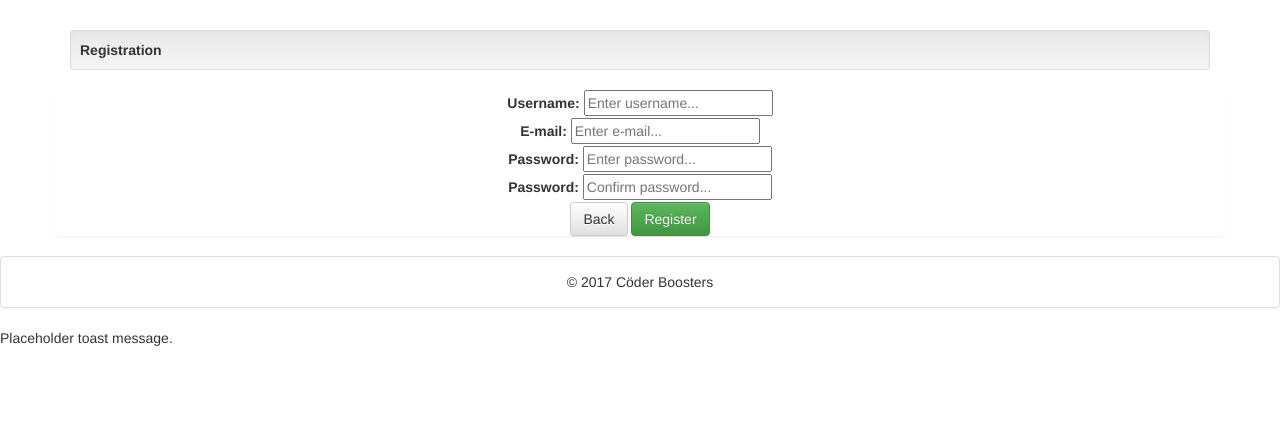
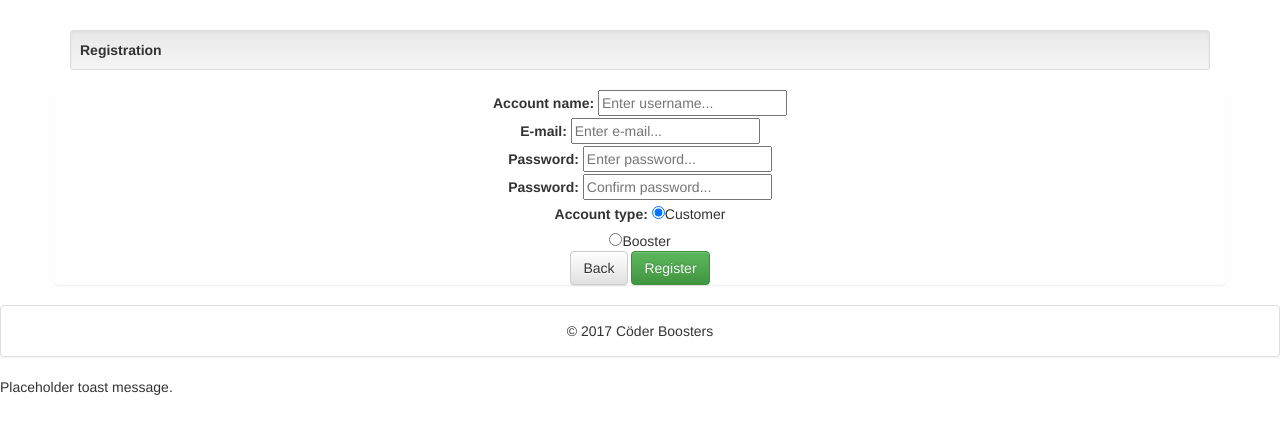
Before and after one commit to markKovacs/coder-boosters, a Spring app: page /register in a window 1280 px wide. Shown: the part 229-663 px from the top of the page. Run offline with Thymeleaf, Linux system fonts and the light colour scheme; the template is opened without the code that fills it, so the values that code supplies are empty; some libraries are stand-ins or nearby versions; some web fonts are replaced.

Commit message:
Register page have a radio button to select customer/booster

```diff
--- a/src/main/java/application/utils/InputField.java
+++ b/src/main/java/application/utils/InputField.java
@@ -15,7 +15,7 @@ public enum InputField {
     CARD_HOLDER ("^[a-zA-Z -]{4,50}$"),
     EXP_YEAR ("^20(1[7-9]|[2-9][0-9])$"),
     EXP_MONTH ("^(0?[1-9]|1[012])$"),
-    USERNAME("^[a-zA-Z-_]{4,50}$"),
+    USERNAME("^[a-zA-Z0-9-_]{4,50}$"),
     PASSWORD("^[a-zA-Z -_!?]{4,50}$");
 
     private String regex;
--- a/src/main/resources/templates/register.html
+++ b/src/main/resources/templates/register.html
@@ -33,7 +33,7 @@
 
                         <form th:action="@{~/register}" method="POST">
                             <div>
-                                <label for="username">Username: </label>
+                                <label for="username">Account name: </label>
                                 <input th:value="${userData.username}" id="username" name="username" class="name-input" placeholder="Enter username..." required>
                             </div>
                             <div>
@@ -47,6 +47,11 @@
                             <div>
                                 <label for="password2">Password: </label>
                                 <input id="password2" type="password" name="password2" class="name-input" placeholder="Confirm password..." required>
+                            </div>
+                            <div>
+                                <label for="usertype">Account type: </label>
+                                <input checked="checked" id="usertype" type="radio" name="usertype" value="customer">Customer<br>
+                                <input type="radio" name="usertype" value="booster">Booster<br>
                             </div>
                             <div class="text-center">
                                 <a class="btn btn-default" th:href="@{~/}">Back</a>
```
Also changed, not shown: src/main/java/application/controller/AccountController.java (+11 -2 lines).
